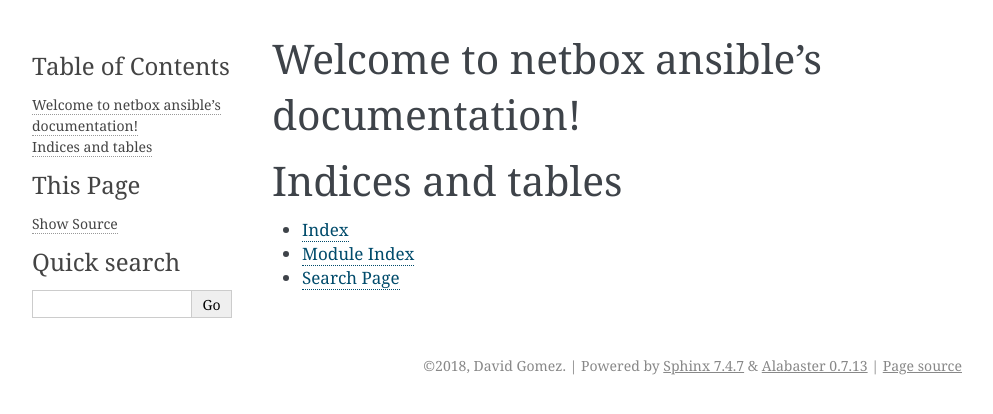
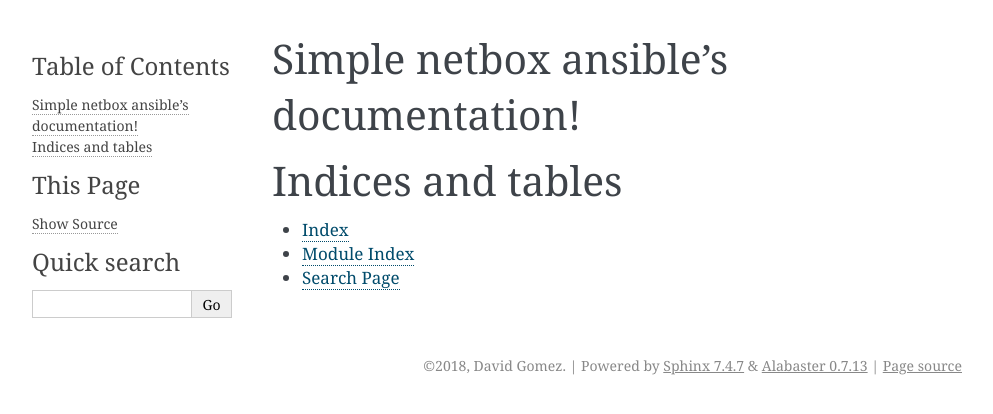
Before and after one commit to amb1s1/netbox-ansible-module, a Sphinx documentation site: the page built from docs/source/index.rst, in a window 1280 px wide. Shown: the top 414 px of the page, without its empty margins (148-1141 px from the left). Built offline with Sphinx 7.4.7, drawn with Linux system fonts in a browser that asks for light colours; some of the changed lines change nothing that is shown.

Commit message:
testing changes on the index.rts

```diff
--- a/docs/source/index.rst
+++ b/docs/source/index.rst
@@ -1,9 +1,4 @@
-.. netbox ansible documentation master file, created by
-   sphinx-quickstart on Mon Apr  9 23:27:24 2018.
-   You can adapt this file completely to your liking, but it should at least
-   contain the root `toctree` directive.
-
-Welcome to netbox ansible's documentation!
+Simple netbox ansible's documentation!
 ==========================================
 
 .. toctree::
```
